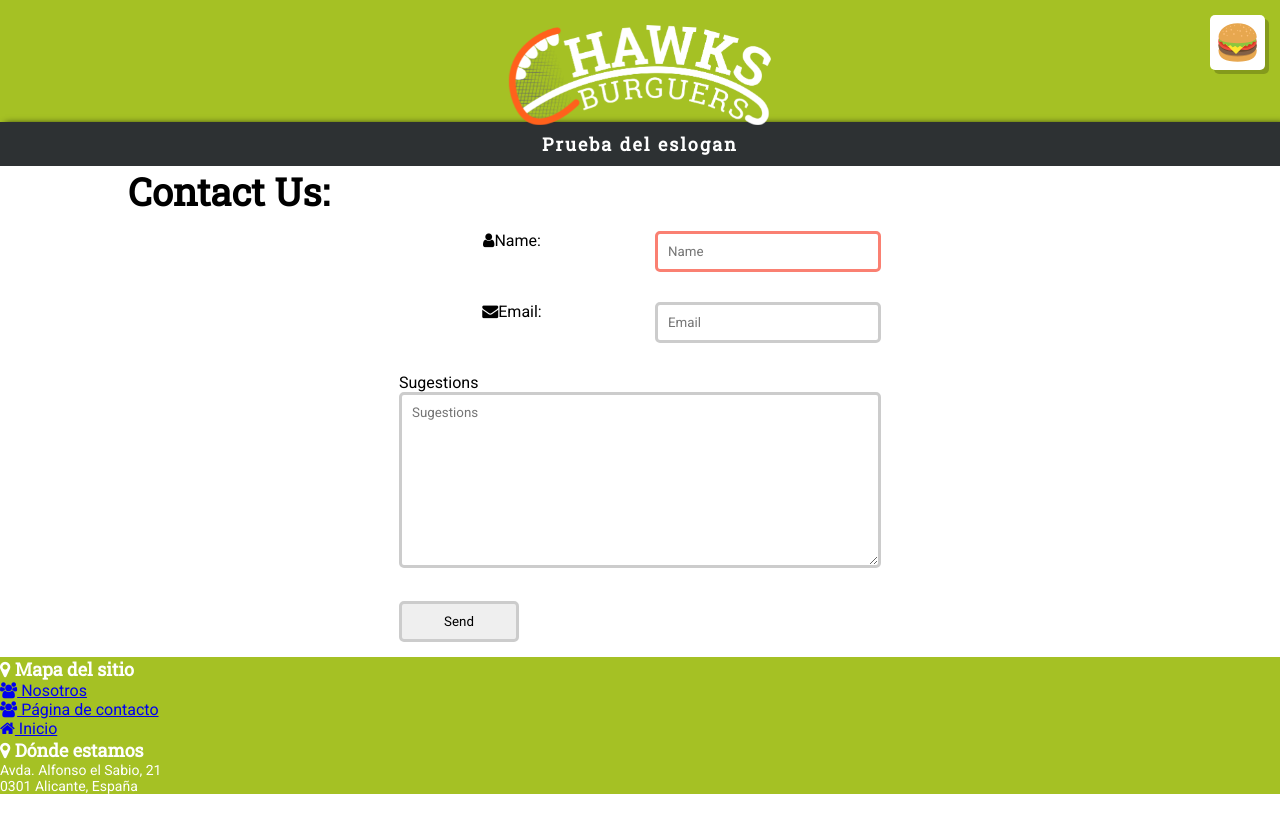
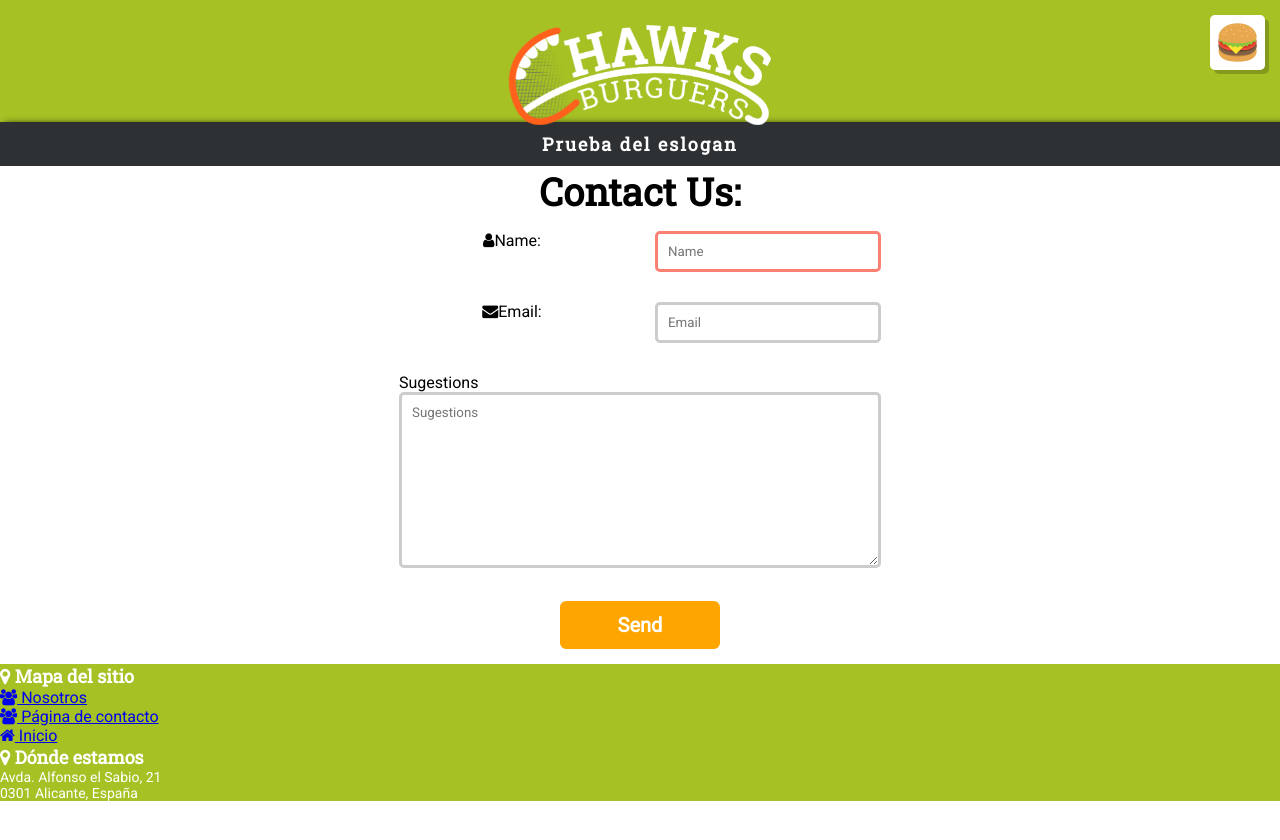
Before and after one commit to cArlitXs/HawksBurgers, a Jekyll site: the page built from contacto.html, in a window 1280 px wide. Shown: the top 840 px of the page. Built offline with Jekyll 4.4.1, drawn with Linux system fonts in a browser that asks for light colours.

Commit message:
color boton

```diff
--- a/css/silvia.css
+++ b/css/silvia.css
@@ -3,7 +3,9 @@
 	background-color:white;
 }
 
-
+   #tituloContacto{
+	   text-align:center;
+   }
 	 input,textarea{
 		border-radius:8px;}
 
@@ -12,4 +14,24 @@
 		   }
 
 	 #send{
-	 width:120px;}
+		 width:160px;
+		text-decoration: none;
+		padding: 10px;
+		font-weight: 600;
+		font-size: 20px;
+		color: #ffffff;
+		background-color: orange;
+		border-radius: 6px;
+		border: 2px solid orange;
+    }
+
+	#send:hover{
+    color: #ffffff;
+    opacity:0.7;}
+
+	 #idboton{
+	 text-align:center;}
+
+textarea:focus{
+	border: 3px solid green;
+}
```
